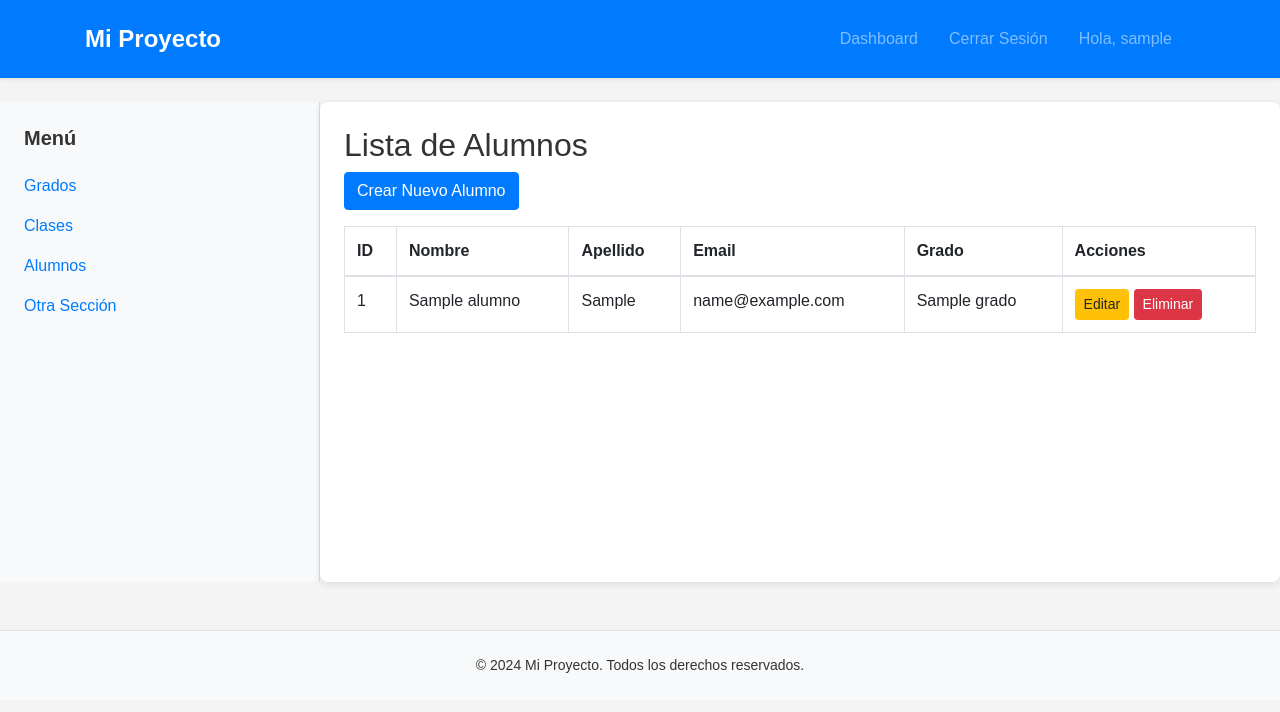
After one commit to gbelot2003/taular3, a Flask app: page /alumnos/listar in a window 1280 px wide. The commit adds this page. Shown: the top 712 px of the page. Run offline with Flask 3, Linux system fonts and the light colour scheme; a user stored in the database is signed in; tables that the repository leaves empty hold one stand-in row (values such as "Sample post"); some libraries are stand-ins or nearby versions.

Commit message:
:construction: listado de alumnos

```diff
--- /dev/null
+++ b/app/controllers/alumno_controller.py
@@ -0,0 +1,66 @@
+# Archivo: app/controllers/alumno_controller.py
+
+from flask import Blueprint, render_template, redirect, url_for, flash, request
+from app.forms.alumno_form import AlumnoForm
+from app.repositories.alumno_repository import AlumnoRepository
+from flask_login import login_required
+
+alumno_bp = Blueprint('alumno', __name__, url_prefix='/alumnos')
+
+@alumno_bp.route('/listar')
+@login_required
+def listar_alumnos():
+    """Listado de todos los alumnos"""
+    alumnos = AlumnoRepository.get_all()
+    return render_template('alumno/listar_alumnos.html', alumnos=alumnos)
+
+@alumno_bp.route('/crear', methods=['GET', 'POST'])
+@login_required
+def crear_alumno():
+    """Crear un nuevo alumno"""
+    form = AlumnoForm()
+    if form.validate_on_submit():
+        AlumnoRepository.create(
+            nombre=form.nombre.data,
+            apellido=form.apellido.data,
+            email=form.email.data,
+            grado_id=form.grado_id.data
+        )
+        flash('Alumno creado exitosamente.', 'success')
+        return redirect(url_for('alumno.listar_alumnos'))
+
+    return render_template('alumno/crear_alumno.html', form=form)
+
+@alumno_bp.route('/editar/<int:alumno_id>', methods=['GET', 'POST'])
+@login_required
+def editar_alumno(alumno_id):
+    """Editar un alumno existente"""
+    alumno = AlumnoRepository.get_by_id(alumno_id)
+    if not alumno:
+        flash('Alumno no encontrado.', 'danger')
+        return redirect(url_for('alumno.listar_alumnos'))
+
+    form = AlumnoForm(obj=alumno)
+    if form.validate_on_submit():
+        AlumnoRepository.update(
+            alumno_id=alumno_id,
+            nombre=form.nombre.data,
+            apellido=form.apellido.data,
+            email=form.email.data,
+            grado_id=form.grado_id.data
+        )
+        flash('Alumno actualizado exitosamente.', 'success')
+        return redirect(url_for('alumno.listar_alumnos'))
+
+    return render_template('alumno/editar_alumno.html', form=form, alumno=alumno)
+
+@alumno_bp.route('/eliminar/<int:alumno_id>', methods=['POST'])
+@login_required
+def eliminar_alumno(alumno_id):
+    """Eliminar un alumno"""
+    success = AlumnoRepository.delete(alumno_id)
+    if success:
+        flash('Alumno eliminado exitosamente.', 'success')
+    else:
+        flash('Alumno no encontrado.', 'danger')
+    return redirect(url_for('alumno.listar_alumnos'))
--- /dev/null
+++ b/app/repositories/alumno_repository.py
@@ -0,0 +1,59 @@
+# Archivo: app/repositories/alumno_repository.py
+
+from app.models.alumno_model import Alumno
+from app.extensions import db
+
+class AlumnoRepository:
+
+    @staticmethod
+    def get_all():
+        """Obtiene todos los alumnos"""
+        return Alumno.query.all()
+
+    @staticmethod
+    def get_by_id(alumno_id):
+        """Obtiene un alumno por su ID"""
+        return Alumno.query.get(alumno_id)
+
+    @staticmethod
+    def create(nombre, apellido, email, grado_id):
+        """Crea un nuevo alumno"""
+        nuevo_alumno = Alumno(
+            nombre=nombre,
+            apellido=apellido,
+            email=email,
+            grado_id=grado_id
+        )
+        db.session.add(nuevo_alumno)
+        db.session.commit()
+        return nuevo_alumno
+
+    @staticmethod
+    def update(alumno_id, nombre=None, apellido=None, email=None, grado_id=None):
+        """Actualiza un alumno existente"""
+        alumno = Alumno.query.get(alumno_id)
+        if not alumno:
+            return None
+
+        if nombre:
+            alumno.nombre = nombre
+        if apellido:
+            alumno.apellido = apellido
+        if email:
+            alumno.email = email
+        if grado_id:
+            alumno.grado_id = grado_id
+
+        db.session.commit()
+        return alumno
+
+    @staticmethod
+    def delete(alumno_id):
+        """Elimina un alumno por su ID"""
+        alumno = Alumno.query.get(alumno_id)
+        if not alumno:
+            return False
+
+        db.session.delete(alumno)
+        db.session.commit()
+        return True
--- a/app/routes/main_router.py
+++ b/app/routes/main_router.py
@@ -5,6 +5,7 @@ from app.controllers.auth_controller import auth_bp
 from app.controllers.dashboard_controller import dashboard_bp
 from app.controllers.grado_controller import grado_bp
 from app.controllers.clase_controller import clase_bp
+from app.controllers.alumno_controller import alumno_bp
 
 def configure_routes(app):
 
@@ -15,6 +16,7 @@ def configure_routes(app):
     app.register_blueprint(dashboard_bp)
     app.register_blueprint(grado_bp)
     app.register_blueprint(clase_bp)
+    app.register_blueprint(alumno_bp)
 
     # Ruta de prueba para verificar Redis
     @app.route('/session')
--- /dev/null
+++ b/app/templates/alumno/listar_alumnos.html
@@ -0,0 +1,39 @@
+<!-- Archivo: templates/alumno/listar_alumnos.html -->
+{% extends "base.html" %}
+
+{% block title %}Lista de Alumnos{% endblock %}
+
+{% block content %}
+<h2>Lista de Alumnos</h2>
+<a href="{{ url_for('alumno.crear_alumno') }}" class="btn btn-primary mb-3">Crear Nuevo Alumno</a>
+
+<table class="table table-bordered">
+    <thead>
+        <tr>
+            <th>ID</th>
+            <th>Nombre</th>
+            <th>Apellido</th>
+            <th>Email</th>
+            <th>Grado</th>
+            <th>Acciones</th>
+        </tr>
+    </thead>
+    <tbody>
+        {% for alumno in alumnos %}
+        <tr>
+            <td>{{ alumno.id }}</td>
+            <td>{{ alumno.nombre }}</td>
+            <td>{{ alumno.apellido }}</td>
+            <td>{{ alumno.email }}</td>
+            <td>{{ alumno.grado.nombre }}</td>
+            <td>
+                <a href="{{ url_for('alumno.editar_alumno', alumno_id=alumno.id) }}" class="btn btn-warning btn-sm">Editar</a>
+                <form action="{{ url_for('alumno.eliminar_alumno', alumno_id=alumno.id) }}" method="post" style="display: inline-block;">
+                    <button type="submit" class="btn btn-danger btn-sm" onclick="return confirm('¿Estás seguro de eliminar este alumno?');">Eliminar</button>
+                </form>
+            </td>
+        </tr>
+        {% endfor %}
+    </tbody>
+</table>
+{% endblock %}
--- a/app/templates/base.html
+++ b/app/templates/base.html
@@ -77,6 +77,7 @@
                 <ul class="list-unstyled">
                     <li><a href="{{ url_for('grado.listar_grados') }}">Grados</a></li>
                     <li><a href="{{ url_for('clase.listar_clases') }}">Clases</a></li>
+                    <li><a href="{{ url_for('alumno.listar_alumnos') }}">Alumnos</a></li>
                     <li><a href="#">Otra Sección</a></li>
                     <!-- Agrega más enlaces según sea necesario -->
                 </ul>
```
Also changed, not shown: app/forms/alumno_form.py (added, +18 -0 lines), app/templates/alumno/crear_alumno.html (added, +30 -0 lines), app/templates/alumno/editar_alumno.html (added, +30 -0 lines), config.py (line endings or trailing spaces).
